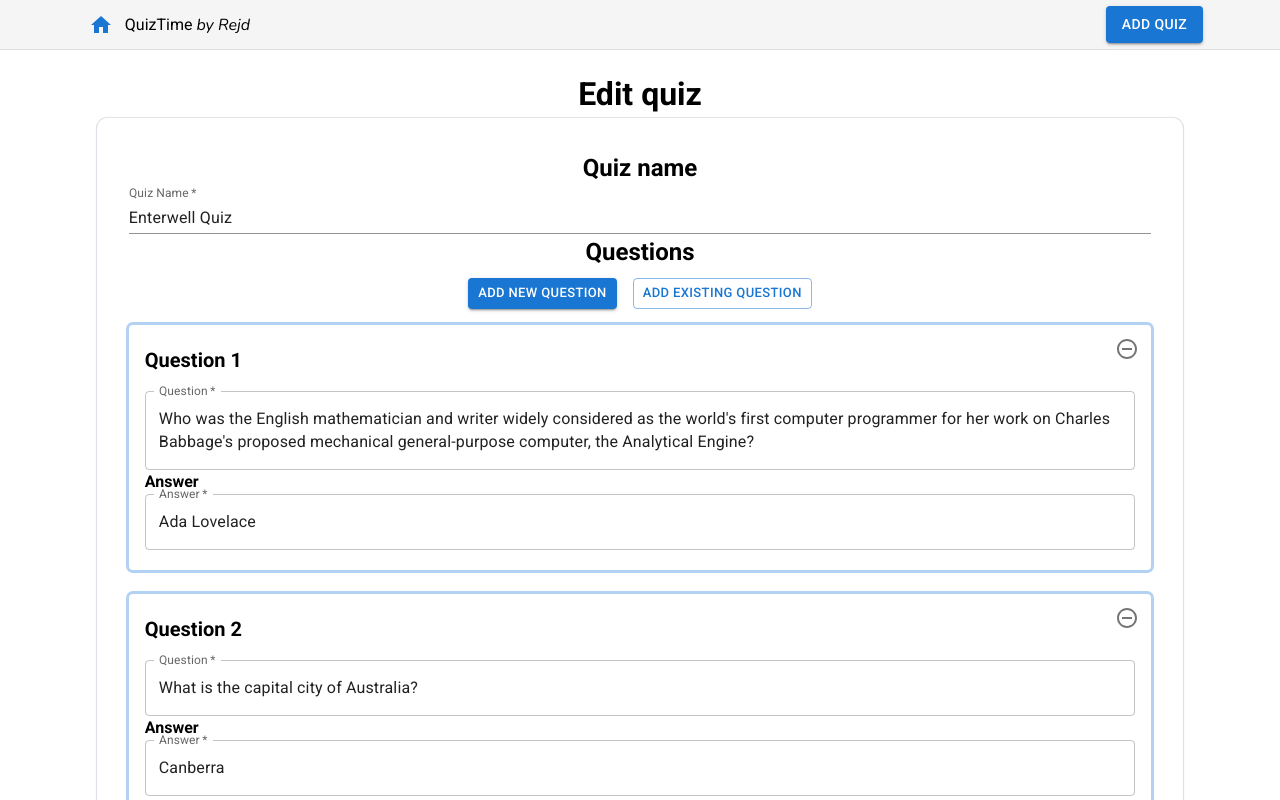
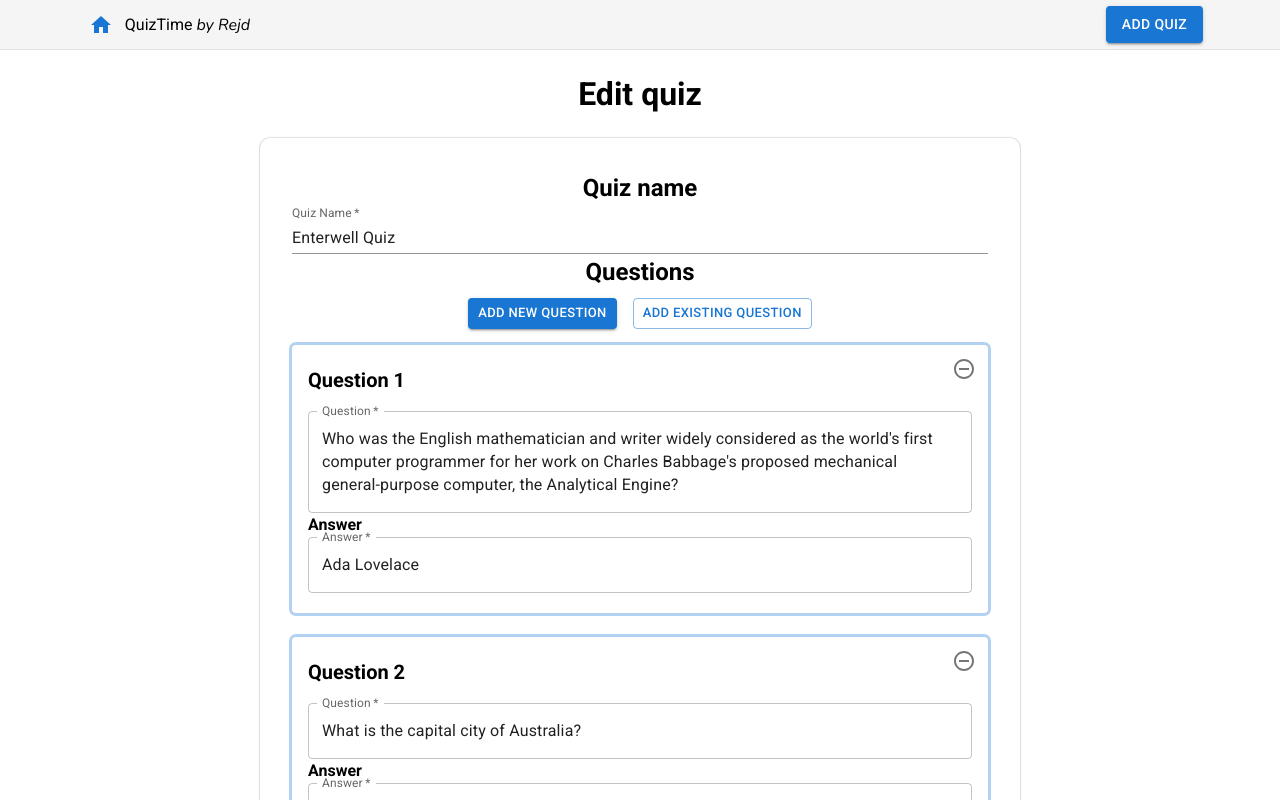
Before and after one commit to bogovich/Enterwell-QuizTime, a React (Vite) app: page /edit-quiz/1 in a window 1280 px wide. Shown: the top 800 px of the page. Built offline with nearby package versions, Linux system fonts and the light colour scheme; data requests are answered from the project's data file.

Commit message:
Added minimnal style to add/edit quiz views, removed resetting selected quiz from add quiz view

```diff
--- a/src/views/AddQuizView/AddQuizView.module.scss
+++ b/src/views/AddQuizView/AddQuizView.module.scss
@@ -5,5 +5,10 @@
     justify-content: center;
     height: 100%;
     width: 100%;
+    max-width: 800px;
     padding: 20px;
+
+    h1 {
+        margin-bottom: 20px;
+    }
   }
--- a/src/views/AddQuizView/AddQuizView.tsx
+++ b/src/views/AddQuizView/AddQuizView.tsx
@@ -1,14 +1,9 @@
-import { useEffect } from "react";
 import QuizForm from "../../components/QuizForm/QuizForm";
 import { OutgoingQuiz } from "../../types/quiz";
 import QuizStore from "../../store/QuizStore";
 import styles from "./AddQuizView.module.scss";
 
 const AddQuizView = () => {
-
-    useEffect(() => {
-        QuizStore.resetSelectedQuiz();
-    }, []);
 
     const handleAddQuiz = (quiz: OutgoingQuiz) => {
         QuizStore.addQuiz(quiz);
--- a/src/views/EditQuizView/EditQuizView.module.scss
+++ b/src/views/EditQuizView/EditQuizView.module.scss
@@ -5,5 +5,10 @@
   justify-content: center;
   height: 100%;
   width: 100%;
+  max-width: 800px;
   padding: 20px;
+
+  h1 {
+    margin-bottom: 20px;
+  }
 }
```
